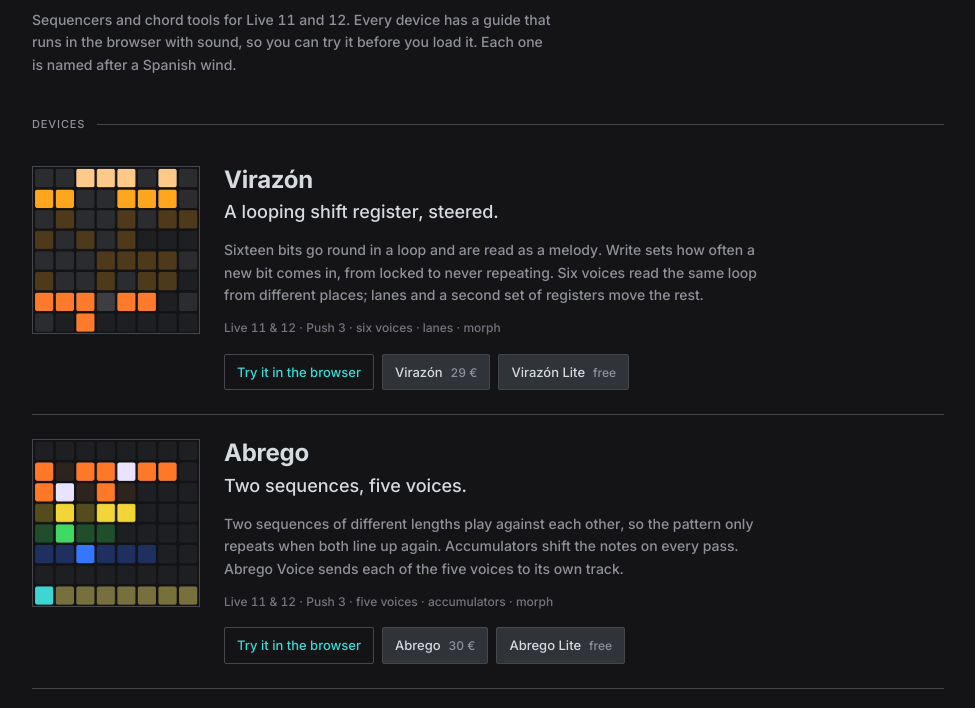
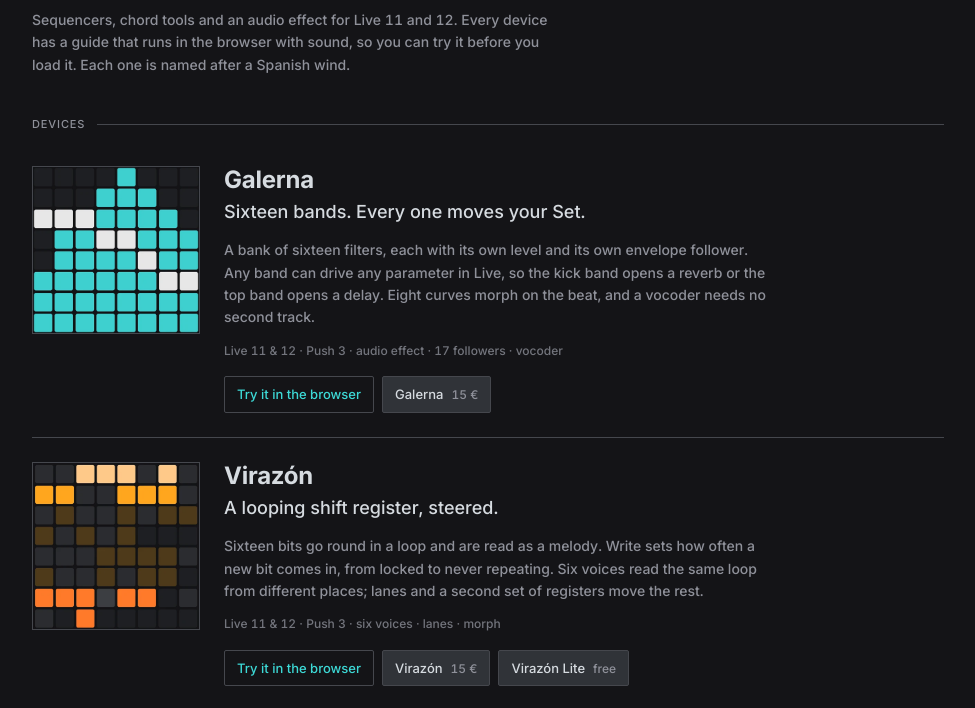
Before and after one commit to thopa/thopa.github.io, a plain HTML site: page index.html in a window 1280 px wide. Shown: the part 198-906 px from the top of the page, without its empty margins (152-1127 px from the left). Drawn offline with Linux system fonts and the light colour scheme.

Commit message:
Galerna on the home page; Abrego and Virazón at 15 €
Co-Authored-By: Claude Opus 5.5 <noreply@anthropic.com>
Claude-Session: https://claude.ai/code/session_01Mzfkee4TokKYafZb5Pcf5N

```diff
--- a/index.html
+++ b/index.html
@@ -102,10 +102,24 @@ footer a{color:var(--label)}
 
 <section class="intro">
   <h1>Max for Live devices, played from Push 3.</h1>
-  <p>Sequencers and chord tools for Live 11 and 12. Every device has a guide that runs in the browser with sound, so you can try it before you load it. Each one is named after a Spanish wind.</p>
+  <p>Sequencers, chord tools and an audio effect for Live 11 and 12. Every device has a guide that runs in the browser with sound, so you can try it before you load it. Each one is named after a Spanish wind.</p>
 </section>
 
 <div class="sec" id="devices">Devices</div>
+
+<article class="dev" id="galerna">
+  <a href="/galerna/" tabindex="-1" aria-hidden="true"><img src="img/galerna.webp" width="168" height="168" alt=""></a>
+  <div>
+    <h2>Galerna</h2>
+    <p class="line">Sixteen bands. Every one moves your Set.</p>
+    <p class="what">A bank of sixteen filters, each with its own level and its own envelope follower. Any band can drive any parameter in Live, so the kick band opens a reverb or the top band opens a delay. Eight curves morph on the beat, and a vocoder needs no second track.</p>
+    <p class="spec">Live 11 &amp; 12 · Push 3 · audio effect · 17 followers · vocoder</p>
+    <div class="get">
+      <a class="btn try" href="/galerna/">Try it in the browser</a>
+      <a class="btn" href="https://thopa.gumroad.com/l/galerna">Galerna <span>15 €</span></a>
+    </div>
+  </div>
+</article>
 
 <article class="dev" id="virazon">
   <a href="/virazon/" tabindex="-1" aria-hidden="true"><img src="img/virazon.webp" width="168" height="168" alt=""></a>
@@ -116,7 +130,7 @@ footer a{color:var(--label)}
     <p class="spec">Live 11 &amp; 12 · Push 3 · six voices · lanes · morph</p>
     <div class="get">
       <a class="btn try" href="/virazon/">Try it in the browser</a>
-      <a class="btn" href="https://thopa.gumroad.com/l/virazon">Virazón <span>29 €</span></a>
+      <a class="btn" href="https://thopa.gumroad.com/l/virazon">Virazón <span>15 €</span></a>
       <a class="btn" href="https://thopa.gumroad.com/l/virazon-lite">Virazón Lite <span>free</span></a>
     </div>
   </div>
@@ -131,7 +145,7 @@ footer a{color:var(--label)}
     <p class="spec">Live 11 &amp; 12 · Push 3 · five voices · accumulators · morph</p>
     <div class="get">
       <a class="btn try" href="/abrego-lite/">Try it in the browser</a>
-      <a class="btn" href="https://thopa.gumroad.com/l/abrego">Abrego <span>30 €</span></a>
+      <a class="btn" href="https://thopa.gumroad.com/l/abrego">Abrego <span>15 €</span></a>
       <a class="btn" href="https://thopa.gumroad.com/l/abrego-lite">Abrego Lite <span>free</span></a>
     </div>
   </div>
@@ -153,7 +167,6 @@ footer a{color:var(--label)}
 
 <div class="sec" style="margin-top:24px">In progress</div>
 <div class="more">
-  <div class="row"><b>Galerna</b><span class="d">16-band filter bank with a vocoder</span><a href="/galerna/">Guide</a></div>
   <div class="row"><b>Network</b><span class="d">Modulators that move each other</span><a href="/network/">Guide</a></div>
 </div>
 
```
Also changed, not shown: img/galerna.webp (added).
